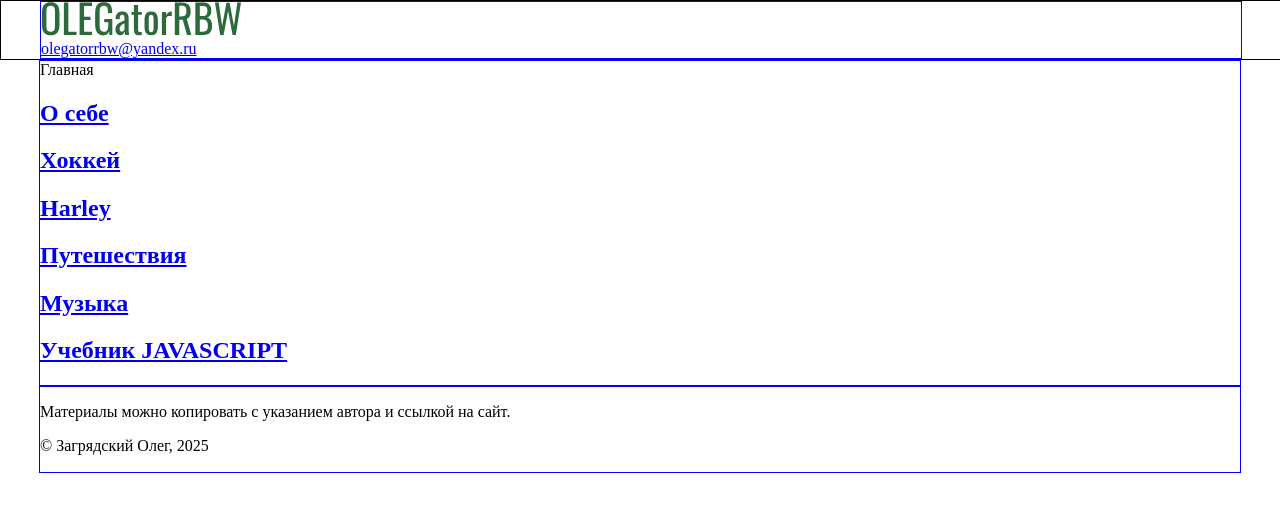
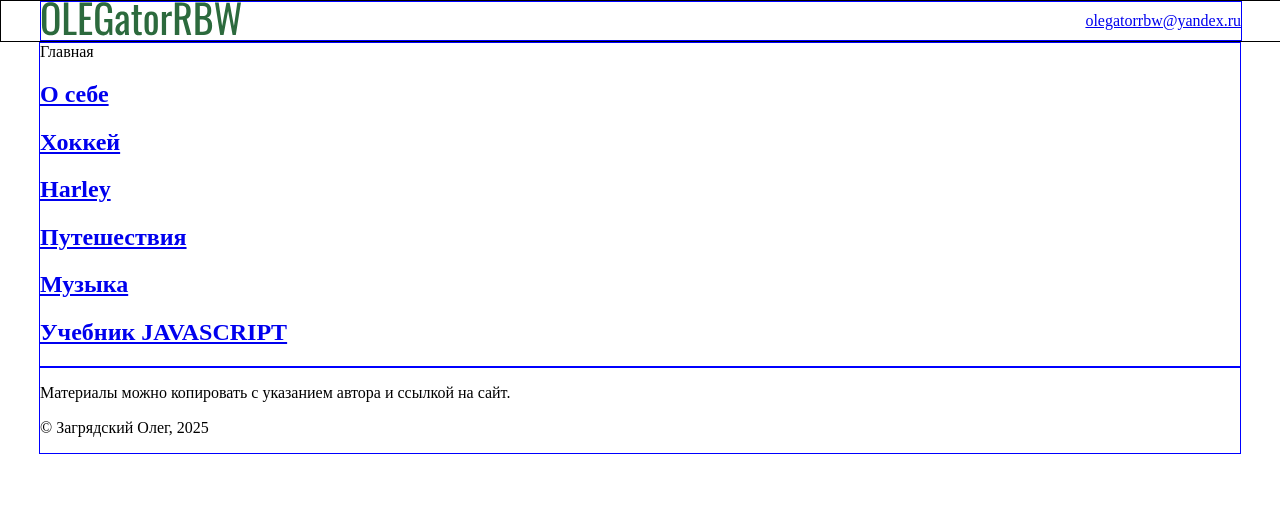
Before and after one commit to OLEGatorRBW/blog, a website: page src/html/index.html in a window 1280 px wide. Drawn offline with nearby package versions, Linux system fonts and the light colour scheme; files that its build step writes are made by us from their sources; files whose address does not match are found by name.

Commit message:
feat(header): update styles for header and container
- Redesign .header component
- Add .header__container layout
- Adjust spacing and alignment

```diff
--- a/src/scss/layout/_header.scss
+++ b/src/scss/layout/_header.scss
@@ -6,3 +6,9 @@
 
   border: 1px solid #000;
 }
+
+.header__container{
+  display: flex;
+  justify-content: space-between;
+  align-items: center;
+}
```
